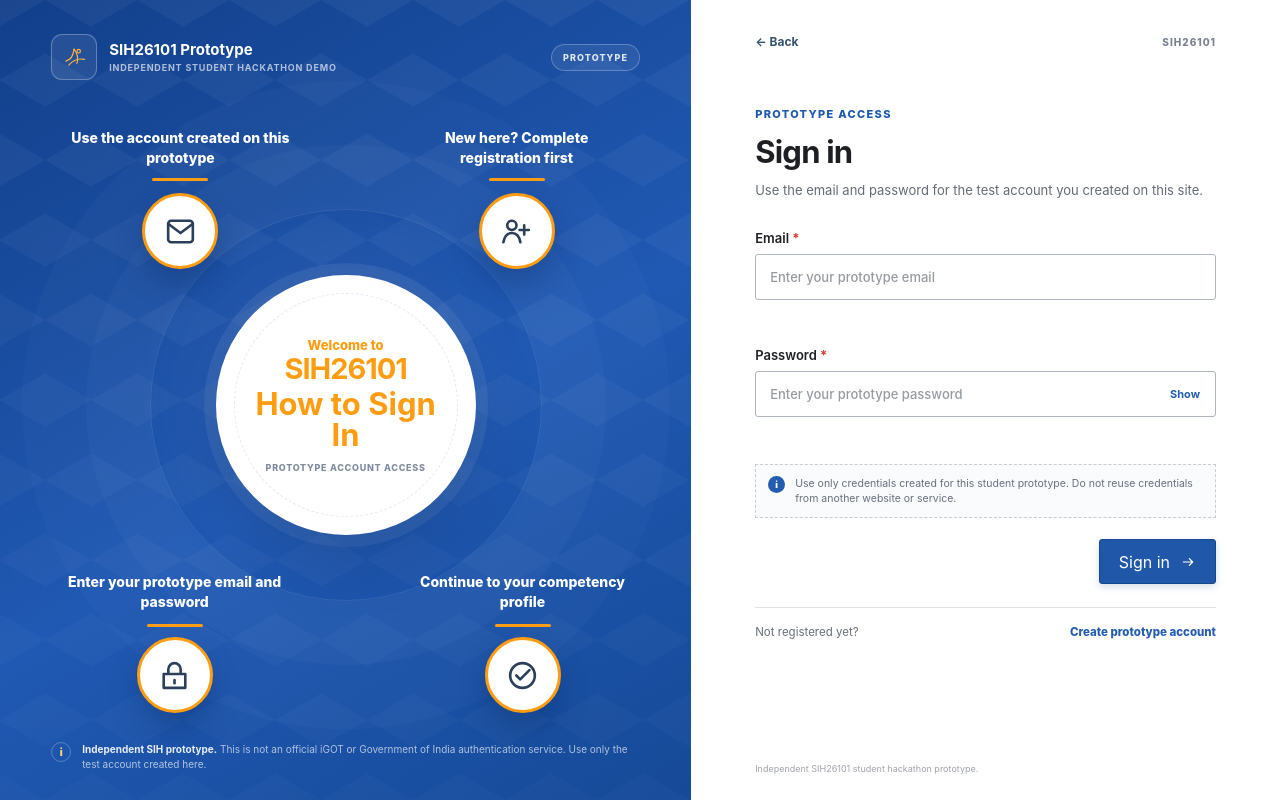
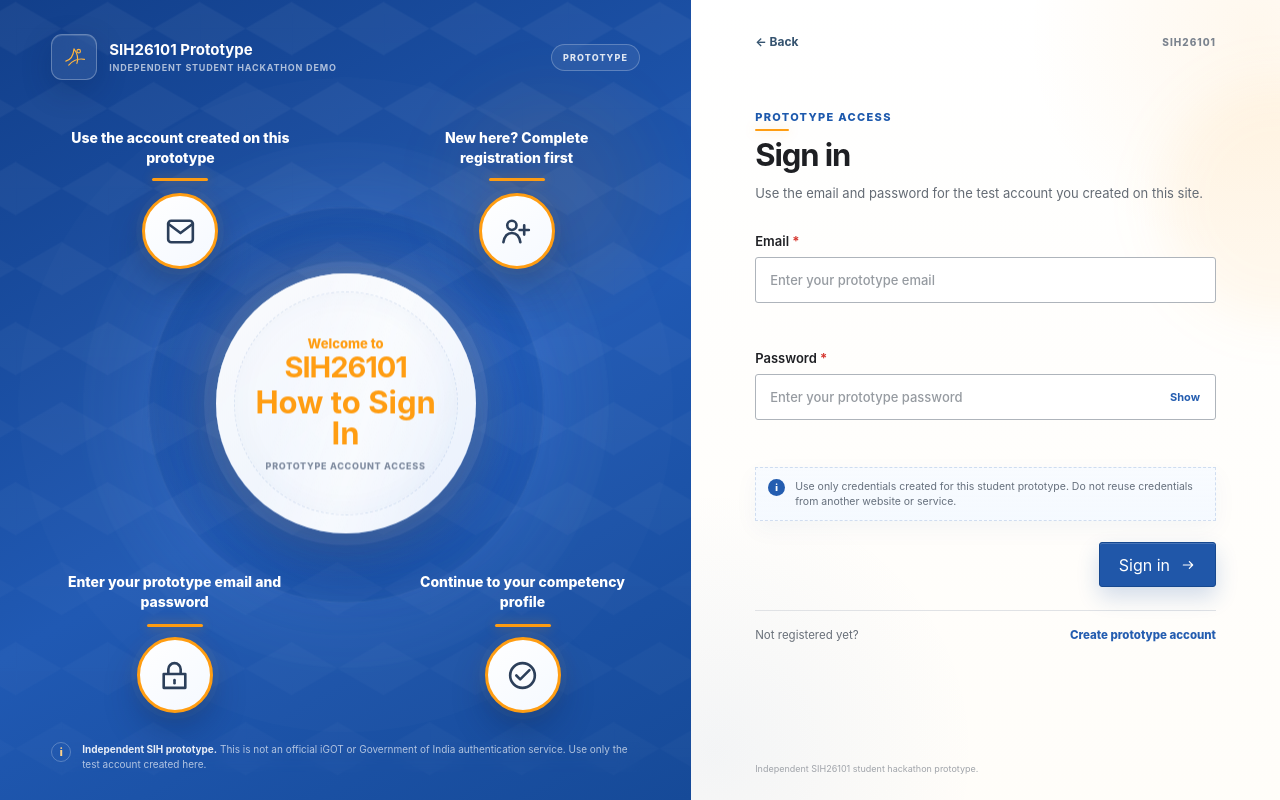
Before and after one commit to stoicsatvik/SIH26101, a website: page sih-ai-learning-platform/frontend/login.html in a window 1280 px wide. Drawn offline with Linux system fonts and the light colour scheme.

Commit message:
Load login polish layer

```diff
--- a/sih-ai-learning-platform/frontend/login.html
+++ b/sih-ai-learning-platform/frontend/login.html
@@ -7,6 +7,7 @@
   <title>Sign in | SIH26101 Prototype</title>
   <link rel="stylesheet" href="./styles.css" />
   <link rel="stylesheet" href="./login.css" />
+  <link rel="stylesheet" href="./login-polish.css" />
 </head>
 <body class="igot-login-page">
   <main class="igot-login-shell">
```
